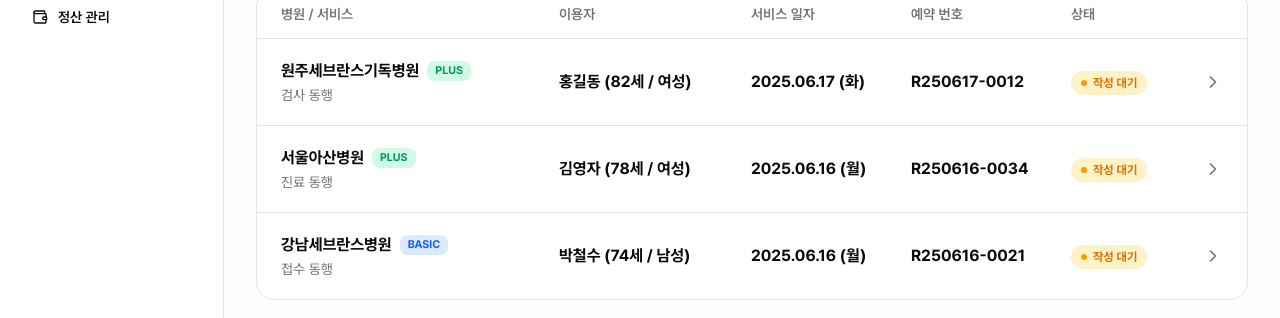
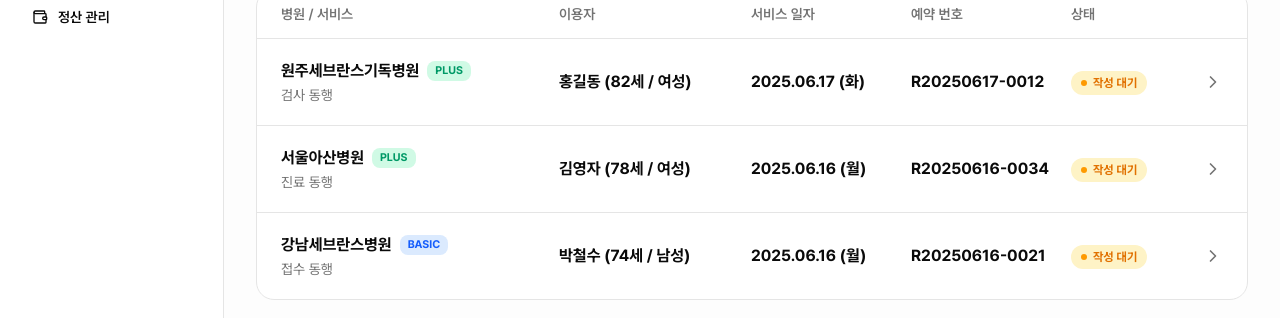
Before and after one commit to hamkegayo/hamkegayo-next, a Next.js app: page /partner/reports in a window 1280 px wide. Shown: the part 285-603 px from the top of the page. Built offline with nearby package versions, Linux system fonts and the light colour scheme; no server answers.

Commit message:
refactor(common) : 예약번호·상태값·plan/가격 DB 기준 공용 단일 소스로 통일

```diff
--- a/app/(partner)/_lib/management.ts
+++ b/app/(partner)/_lib/management.ts
@@ -1,6 +1,10 @@
 /** 파트너 진행 관리(수락한 서비스) 목업 데이터 */
 
-export type ServiceStatus = "scheduled" | "in_progress" | "completed";
+import { SERVICE_STATUS_META, type ServiceStatus } from "@/lib/reservation";
+
+// 상태 타입/메타는 공용 단일 소스로 이동(#20). 기존 import 경로 호환을 위해 재-export.
+export { SERVICE_STATUS_META as STATUS_META };
+export type { ServiceStatus };
 
 export type ManagementItem = {
     id: string;
@@ -16,32 +20,11 @@
     timeLabel: string;
     amount: number;
     status: ServiceStatus;
-    /** 예약 번호 (A20250528-1430) */
+    /** 예약 번호 (R20250528-1430, DB code 포맷) */
     code: string;
     /** 시작/종료 기록 시 표시할 시각 (목업 고정값) */
     startTime: string;
     endTime: string;
-};
-
-export const STATUS_META: Record<
-    ServiceStatus,
-    { label: string; badge: string; dot: string }
-> = {
-    in_progress: {
-        label: "진행중",
-        badge: "bg-emerald-100 text-emerald-600 dark:bg-emerald-500/15",
-        dot: "bg-emerald-500",
-    },
-    scheduled: {
-        label: "진행 예정",
-        badge: "bg-blue-100 text-blue-600 dark:bg-blue-500/15",
-        dot: "bg-blue-500",
-    },
-    completed: {
-        label: "귀가완료",
-        badge: "bg-muted text-muted-foreground",
-        dot: "bg-muted-foreground",
-    },
 };
 
 export const MANAGEMENT_ITEMS: ManagementItem[] = [
@@ -56,7 +39,7 @@
         timeLabel: "14:30",
         amount: 25000,
         status: "in_progress",
-        code: "A20250528-1430",
+        code: "R20250528-1430",
         startTime: "14:30",
         endTime: "16:30",
     },
@@ -71,7 +54,7 @@
         timeLabel: "16:00",
         amount: 20000,
         status: "scheduled",
-        code: "A20250528-1600",
+        code: "R20250528-1600",
         startTime: "16:00",
         endTime: "18:00",
     },
@@ -86,7 +69,7 @@
         timeLabel: "13:00",
         amount: 25000,
         status: "completed",
-        code: "A20250527-1300",
+        code: "R20250527-1300",
         startTime: "13:00",
         endTime: "15:00",
     },
@@ -101,7 +84,7 @@
         timeLabel: "10:30",
         amount: 25000,
         status: "completed",
-        code: "A20250526-1030",
+        code: "R20250526-1030",
         startTime: "10:30",
         endTime: "12:30",
     },
--- a/app/(partner)/_lib/reports.ts
+++ b/app/(partner)/_lib/reports.ts
@@ -1,6 +1,9 @@
 /** 파트너 리포트 작성 목업 데이터 */
 
-export type ReportStatus = "pending" | "done";
+import { type ReportStatus } from "@/lib/reservation";
+
+// 상태 타입은 공용 단일 소스로 이동(#20). 기존 import 경로 호환을 위해 재-export.
+export type { ReportStatus };
 
 export type ReportAttachment = {
     id: string;
@@ -21,7 +24,7 @@
     customerGender: string;
     /** 서비스 일자 (2025.06.17 (화)) */
     serviceDate: string;
-    /** 예약 번호 (R250617-0012) */
+    /** 예약 번호 (R20250617-0012, DB code 포맷) */
     code: string;
     status: ReportStatus;
     partnerName: string;
@@ -67,7 +70,7 @@
         customerAge: "82세",
         customerGender: "여성",
         serviceDate: "2025.06.17 (화)",
-        code: "R250617-0012",
+        code: "R20250617-0012",
         status: "pending",
         partnerName: "김서현 파트너",
         attachments: defaultAttachments("홍길동", "20250617"),
@@ -81,7 +84,7 @@
         customerAge: "78세",
         customerGender: "여성",
         serviceDate: "2025.06.16 (월)",
-        code: "R250616-0034",
+        code: "R20250616-0034",
         status: "pending",
         partnerName: "김서현 파트너",
         attachments: defaultAttachments("김영자", "20250616"),
@@ -95,7 +98,7 @@
         customerAge: "74세",
         customerGender: "남성",
         serviceDate: "2025.06.16 (월)",
-        code: "R250616-0021",
+        code: "R20250616-0021",
         status: "pending",
         partnerName: "김서현 파트너",
         attachments: defaultAttachments("박철수", "20250616"),
@@ -109,7 +112,7 @@
         customerAge: "81세",
         customerGender: "여성",
         serviceDate: "2025.06.14 (토)",
-        code: "R250614-0009",
+        code: "R20250614-0009",
         status: "done",
         partnerName: "김서현 파트너",
         attachments: defaultAttachments("최순옥", "20250614"),
@@ -123,7 +126,7 @@
         customerAge: "69세",
         customerGender: "남성",
         serviceDate: "2025.06.12 (목)",
-        code: "R250612-0040",
+        code: "R20250612-0040",
         status: "done",
         partnerName: "김서현 파트너",
         attachments: defaultAttachments("정만호", "20250612"),
--- a/app/(partner)/_lib/settlement.ts
+++ b/app/(partner)/_lib/settlement.ts
@@ -1,8 +1,12 @@
 /** 파트너 정산 관리 목업 데이터 */
 
-export type SettlementStatus = "paid" | "pending";
+import { type SettlementStatus } from "@/lib/reservation";
+
+// 상태 타입은 공용 단일 소스로 이동(#20). 기존 import 경로 호환을 위해 재-export.
+export type { SettlementStatus };
 
 export type Settlement = {
+    /** 정산 식별자 (ST-{yymm}-{seq}). 예약번호(code)와 별개의 정산 ID. */
     id: string;
     /** 서비스 일자 (2025.05.30 (금)) */
     serviceDate: string;
--- a/app/(user)/reservation/_actions/reservation.ts
+++ b/app/(user)/reservation/_actions/reservation.ts
@@ -1,19 +1,12 @@
 "use server";
 
 import { createClient } from "@/utils/supabase/server";
+import { generateReservationCode } from "@/lib/reservation";
 import { reservationServerSchema } from "../_lib/schema";
 
 export type CreateReservationResult =
     | { ok: true; code: string; id: string }
     | { ok: false; reason: "auth" | "validation" | "error"; message: string };
-
-/** 예약번호 생성 — R{yyyymmdd}-{4자리} */
-function generateCode(): string {
-    const now = new Date();
-    const ymd = `${now.getFullYear()}${String(now.getMonth() + 1).padStart(2, "0")}${String(now.getDate()).padStart(2, "0")}`;
-    const rand = String(Math.floor(1000 + Math.random() * 9000));
-    return `R${ymd}-${rand}`;
-}
 
 /**
  * 예약 등록 (STEP4 매칭 신청 시점).
@@ -69,7 +62,7 @@
 
     // 예약번호 충돌(23505) 시 최대 5회 재시도
     for (let attempt = 0; attempt < 5; attempt++) {
-        const code = generateCode();
+        const code = generateReservationCode();
         const { data, error } = await supabase
             .from("reservations")
             .insert({ ...row, code })
--- /dev/null
+++ b/lib/reservation.ts
@@ -0,0 +1,132 @@
+/**
+ * 예약 도메인 공용 단일 소스 (서버/클라 공용).
+ *  - plan 표기·가격, 예약번호(code) 포맷, 상태값/라벨을 여기 한 곳에서 관리.
+ *  - 목업마다 제각각이던 값을 DB 기준으로 통일하기 위한 기준 모듈(#20).
+ *  - DB 정본: reservation_status enum(MATCHING/CONFIRMED/CANCELLED/COMPLETED),
+ *    plan check('basic'|'plus'). 이 모듈의 값은 DB 정본과 일치해야 한다.
+ */
+
+// =============================================================
+// plan (basic/plus) · 가격
+// =============================================================
+
+/** DB plan 값 (check 제약과 동일) */
+export type PlanCode = "basic" | "plus";
+
+/** 플랜 표시 라벨 / 가격 (베이직 20,000 / 플러스 25,000 단일화) */
+export const PLAN_INFO: Record<
+    PlanCode,
+    {
+        short: string;
+        label: string;
+        badge: string;
+        price: number;
+        extra: number;
+    }
+> = {
+    basic: {
+        short: "베이직",
+        label: "베이직 서비스 (병원에서 만남 + 진료 동행)",
+        badge: "[베이직] 병원 동행 서비스",
+        price: 20000,
+        extra: 10000,
+    },
+    plus: {
+        short: "플러스",
+        label: "플러스 서비스 (자택 픽업 + 병원 동행)",
+        badge: "[플러스] 병원 동행 서비스",
+        price: 25000,
+        extra: 12500,
+    },
+};
+
+/** plan 예상 정산 금액(원) */
+export function planPrice(plan: PlanCode): number {
+    return PLAN_INFO[plan].price;
+}
+
+/** DB plan(basic/plus) → 화면 배지 표기(Basic/Plus) */
+export function planDisplay(plan: PlanCode): "Basic" | "Plus" {
+    return plan === "plus" ? "Plus" : "Basic";
+}
+
+// =============================================================
+// 예약번호(code) 포맷 — DB `reservations.code` 기준
+//   R{yyyymmdd}-{4자리}  예) R20260726-1234
+// =============================================================
+
+export const RESERVATION_CODE_RE = /^R\d{8}-\d{4}$/;
+
+/** 예약번호 형식 여부 */
+export function isReservationCode(code: string): boolean {
+    return RESERVATION_CODE_RE.test(code);
+}
+
+/** 예약번호 생성 — R{yyyymmdd}-{4자리 랜덤} */
+export function generateReservationCode(date: Date = new Date()): string {
+    const ymd = `${date.getFullYear()}${String(date.getMonth() + 1).padStart(2, "0")}${String(date.getDate()).padStart(2, "0")}`;
+    const rand = String(Math.floor(1000 + Math.random() * 9000));
+    return `R${ymd}-${rand}`;
+}
+
+// =============================================================
+// 상태값 · 라벨
+// =============================================================
+
+/** 예약 상태 (DB reservation_status enum 정본) */
+export type ReservationStatus =
+    "MATCHING" | "CONFIRMED" | "CANCELLED" | "COMPLETED";
+
+export const RESERVATION_STATUS_LABEL: Record<ReservationStatus, string> = {
+    MATCHING: "매칭 대기중",
+    CONFIRMED: "예약 확정",
+    CANCELLED: "예약 취소",
+    COMPLETED: "서비스 완료",
+};
+
+/**
+ * 서비스 진행 상태 (파트너 진행 관리 화면용, UI 상태).
+ *  - 아직 DB 테이블 없음(#22에서 신설 예정).
+ *  - 향후 매핑(안): scheduled→CONFIRMED, in_progress→(진행 중), completed→COMPLETED.
+ */
+export type ServiceStatus = "scheduled" | "in_progress" | "completed";
+
+export const SERVICE_STATUS_META: Record<
+    ServiceStatus,
+    { label: string; badge: string; dot: string }
+> = {
+    in_progress: {
+        label: "진행중",
+        badge: "bg-emerald-100 text-emerald-600 dark:bg-emerald-500/15",
+        dot: "bg-emerald-500",
+    },
+    scheduled: {
+        label: "진행 예정",
+        badge: "bg-blue-100 text-blue-600 dark:bg-blue-500/15",
+        dot: "bg-blue-500",
+    },
+    completed: {
+        label: "귀가완료",
+        badge: "bg-muted text-muted-foreground",
+        dot: "bg-muted-foreground",
+    },
+};
+
+/**
+ * 정산 상태 (파트너 정산 화면용, UI 상태).
+ *  - 아직 DB 테이블 없음(#22에서 신설 예정).
+ */
+export type SettlementStatus = "paid" | "pending";
+
+export const SETTLEMENT_STATUS_LABEL: Record<SettlementStatus, string> = {
+    paid: "지급 완료",
+    pending: "지급 예정",
+};
+
+/** 리포트 작성 상태 (파트너 리포트 화면용, UI 상태). */
+export type ReportStatus = "pending" | "done";
+
+export const REPORT_STATUS_LABEL: Record<ReportStatus, string> = {
+    pending: "작성 대기",
+    done: "작성 완료",
+};
```
Also changed, not shown: app/(partner)/_lib/requests.server.ts (+6 -14 lines), app/(user)/mypage/_lib/mock.ts (+5 -3 lines), app/(user)/reservation/_store/reservation-store.ts (+5 -26 lines).
